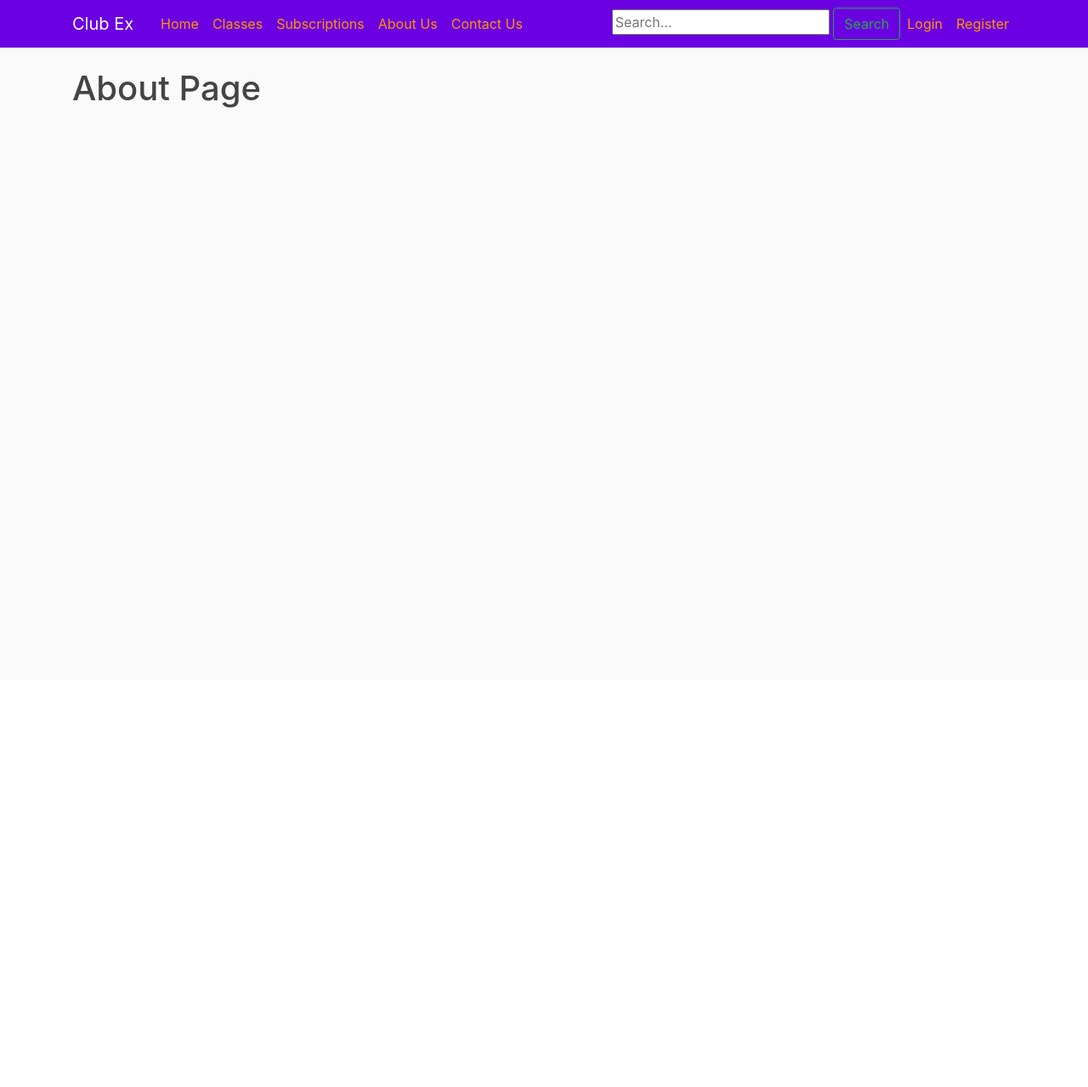
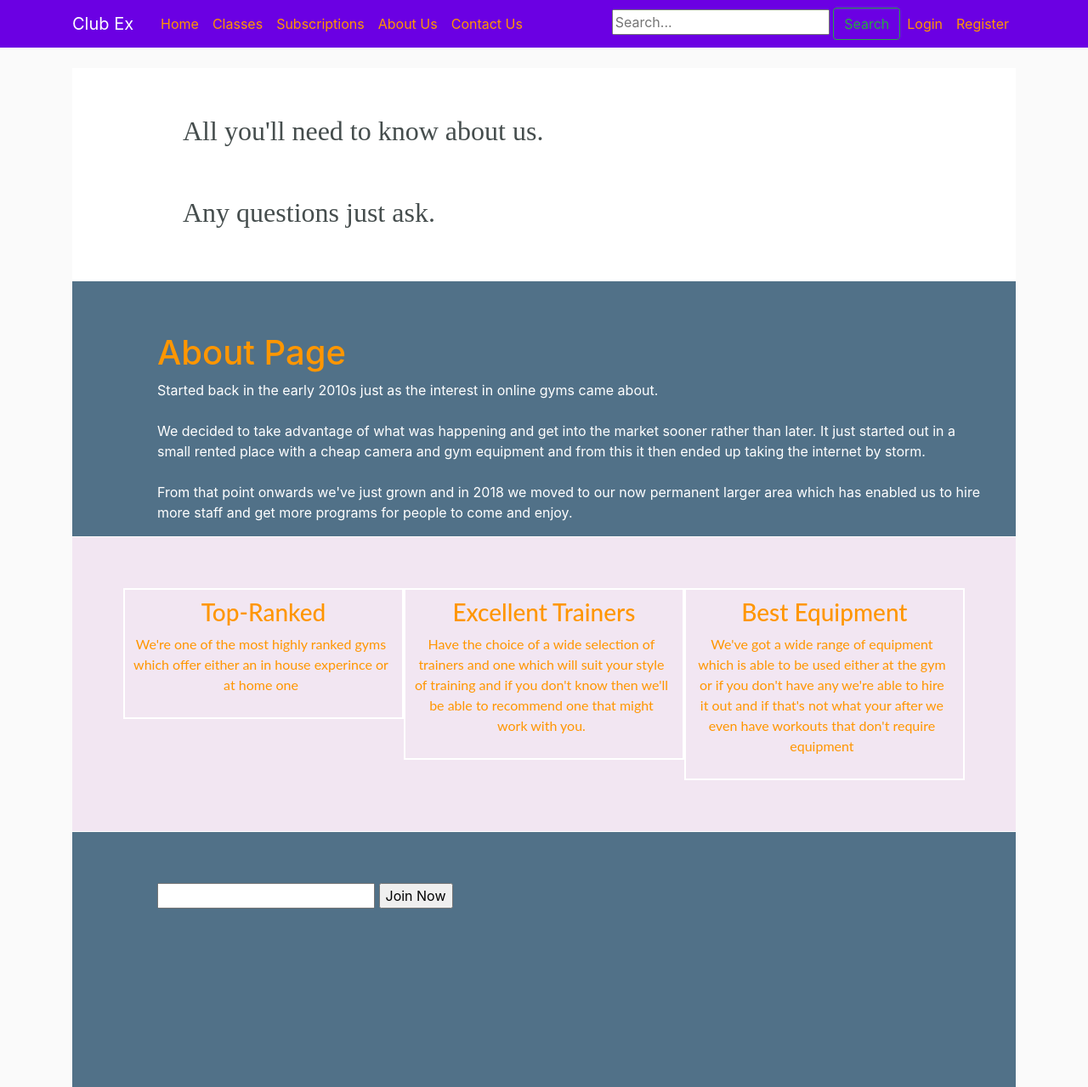
Before and after one commit to charliemarugithub/AgileProjectWebsite, a Django app: page /about/ in a window 1280 px wide. Shown: the whole page at 85% size. Before the commit the page ends 127 px from the top, so only its background shows below. Run offline with Django 3.2, Linux system fonts and the light colour scheme; some libraries are stand-ins or nearby versions.

Commit message:
set up own css files for plans and about page (Peter)

```diff
--- /dev/null
+++ b/ClubEx/static/ClubEx/about.css
@@ -0,0 +1,74 @@
+
+    /*About Page CSS*/
+#topBox {
+  background-color: #ffffff;
+  width: 100%;
+  height: 250px;
+  color: #454d4d;
+}
+
+#topBoxText{
+  padding-top: 50px;
+  padding-left: 130px;
+  font-weight: bold 700;
+  font-size: xx-large;
+  font-family: Raleway;
+}
+
+#middleBox {
+  margin-top: 1px;
+  background-color: #517188;
+  padding-top: 60px;
+  padding-left: 100px;
+  padding-right: 30px;
+  color: #ffffff;
+  width: 100%;
+  height: 300px;
+}
+
+#middleBox h1 {
+  color: #ff9600;
+}
+
+#middleBoxTwo {
+  margin-top: 1px;
+  background-color: #f2e6f2;
+  padding: 60px;
+  color: #ff9600;
+  width: 100%;
+  font-family: Lato;
+}
+
+#column {
+  float: left;
+  width: 33.33%;
+  border: 2px solid white;
+  padding: 10px;
+}
+
+#column h3 {
+  color: #ff9600;
+  text-align: center;
+}
+
+#column p{
+  width: 300px;
+  text-align: center;
+}
+
+#middleBoxTwo::after {
+  content: "";
+  display: table;
+  clear: both;
+}
+
+#bottomBox {
+  margin-top: 1px;
+  background-color: #517188;
+  padding-top: 60px;
+  padding-left: 100px;
+  padding-right: 30px;
+  color: #ffffff;
+  width: 100%;
+  height: 300px;
+}
--- a/ClubEx/templates/ClubEx/about.html
+++ b/ClubEx/templates/ClubEx/about.html
@@ -1,7 +1,52 @@
 {% extends "ClubEx/base.html" %}
-
+{% load static %}
 {% block content %}
 
-<h1>About Page</h1>
+<Link rel="stylesheet" href="{% static 'ClubEx/about.css' %}" type="text/css" >
+
+
+<div id="topBox">
+    <p id="topBoxText">All you'll need to know about us.
+        <br>
+        <br>
+        Any questions just ask.
+    </p>
+</div>
+
+<div id="middleBox">
+    <h1>About Page</h1>
+    <p>Started back in the early 2010s just as the interest in online gyms came about.
+        <br>
+        <br>
+        We decided to take advantage of what was happening and get into the market sooner rather than later.
+        It just started out in a small rented place with a cheap camera and gym equipment and from this it then ended up taking the internet by storm.
+        <br>
+        <br>
+        From that point onwards we've just grown and in 2018 we moved to our now permanent larger area which has enabled us to hire more staff and get more programs for people to come and enjoy.
+    </p>
+</div>
+
+<div id="middleBoxTwo">
+    <div id="column">
+        <h3>Top-Ranked</h3>
+        <p>We're one of the most highly ranked gyms which offer either an in house experince or at home one</p>
+    </div>
+    <div id="column">
+        <h3>Excellent Trainers</h3>
+        <p>Have the choice of a wide selection of trainers and one which will suit your style of training and if you don't know then we'll be able to recommend one that might work with you.</p>
+    </div>
+    <div id="column">
+        <h3>Best Equipment</h3>
+        <p>We've got a wide range of equipment which is able to be used either at the gym or if you don't have any we're able to hire it out and if that's not what your after we even have workouts that don't require equipment</p>
+    </div>
+</div>
+
+<div id="bottomBox">
+    <form action="">
+        <input type="text">
+        <input type="submit" href="{% url 'register' %}"  value="Join Now">
+    </form>
+</div>
+
 
 {% endblock content %}
--- a/ClubEx/templates/ClubEx/payment10.html
+++ b/ClubEx/templates/ClubEx/payment10.html
@@ -6,6 +6,7 @@
 
     <!-- Bootstrap core CSS -->
 <link href="../assets/dist/css/bootstrap.min.css" rel="stylesheet">
+<Link rel="stylesheet" href="{% static 'ClubEx/form-validation.css' %}" type="text/css" >
 
     <style>
       .bd-placeholder-img {
--- a/ClubEx/templates/ClubEx/payment100.html
+++ b/ClubEx/templates/ClubEx/payment100.html
@@ -6,6 +6,7 @@
 
     <!-- Bootstrap core CSS -->
 <link href="../assets/dist/css/bootstrap.min.css" rel="stylesheet">
+<Link rel="stylesheet" href="{% static 'ClubEx/form-validation.css' %}" type="text/css" >
 
     <style>
       .bd-placeholder-img {
```
Also changed, not shown: ClubEx/static/ClubEx/plans.css (added, +86 -0 lines), ClubEx/templates/ClubEx/plans.html (+2 -88 lines), ClubEx/static/ClubEx/style.css (line endings or trailing spaces), db.sqlite3.
